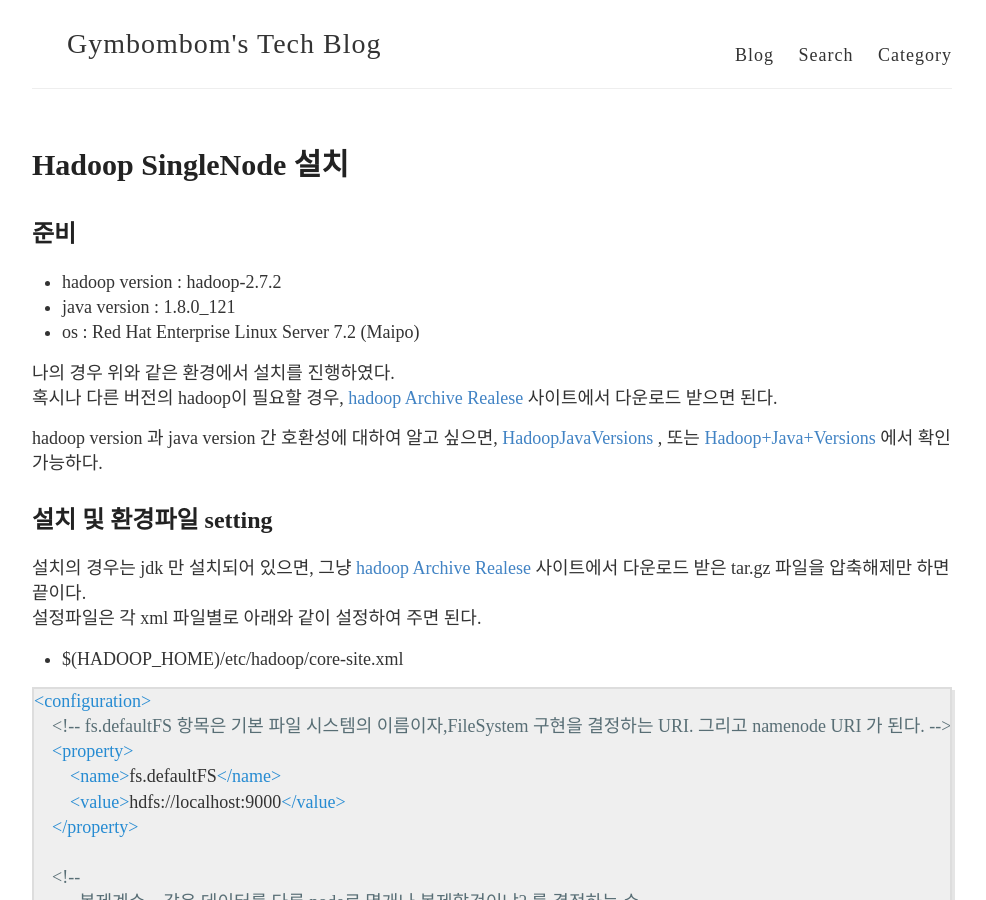
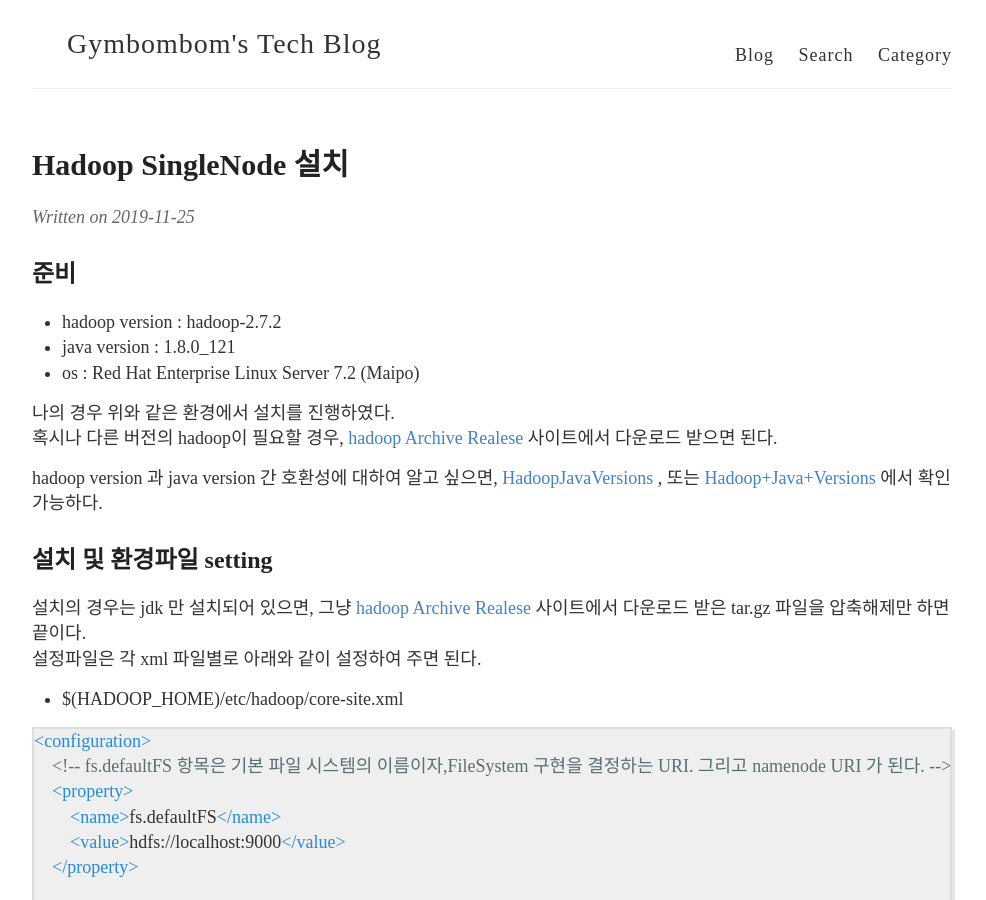
Before and after one commit to jaeheon209/gymbombom.github.io, a Jekyll site: the page built from _posts/2019-11-25-1-hadoop-singlenode-install.md, in a window 1280 px wide and 900 px high. Shown: the whole window, without its empty margins (148-1134 px from the left). Built offline with Jekyll 4.4.1, drawn with Linux system fonts in a browser that asks for light colours; nearby versions of some CDN libraries; some web fonts are replaced; some of the changed text lies outside the part shown.

Commit message:
post 의 날짜표시부분  - 본문 아래쪽에서 본문 위쪽으로 이동

```diff
--- a/_layouts/post.html
+++ b/_layouts/post.html
@@ -5,13 +5,13 @@ layout: default
 <article class="post">
   <h1>{{ page.title }}</h1>
 
+  <div class="date">
+    Written on {{ page.date | date: "%Y-%m-%d" }}
+  </div>
+
   <div class="entry">
     {{ content }}
   </div>
 
-  <div class="date">
-    Written on {{ page.date | date: "%Y-%m-%d" }}
-  </div>
-
   {% include disqus.html %}
 </article>
```
